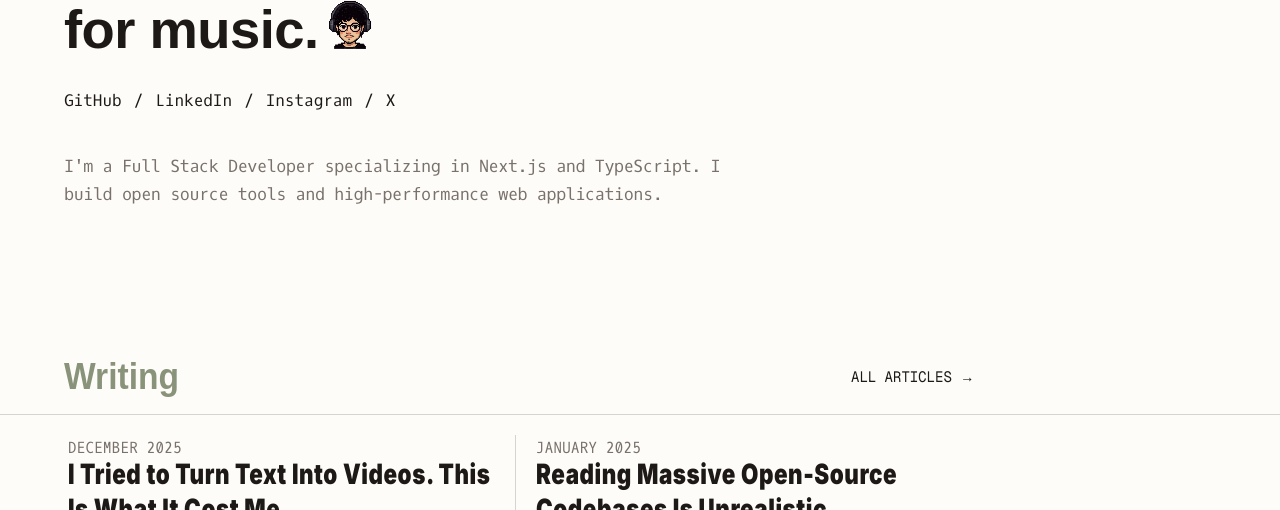
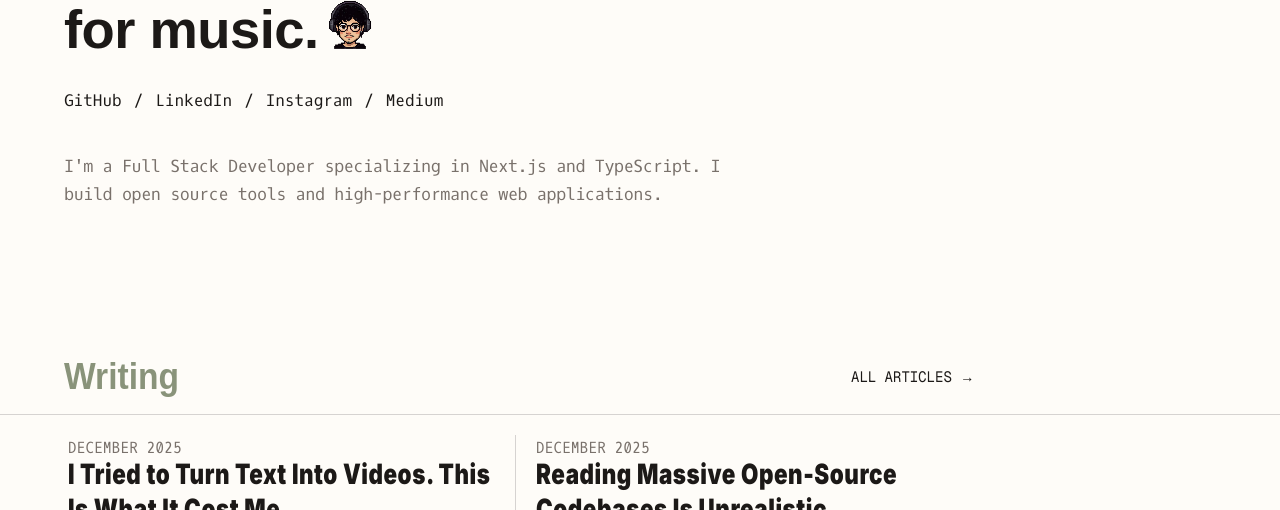
Before and after one commit to wakeupguruu/portfolio, a Next.js app: page / in a window 1280 px wide. Shown: the part 235-745 px from the top of the page. Built offline with nearby package versions, Linux system fonts and the light colour scheme; a web font is replaced by a local one.

Commit message:
Update home page metadata and blog data

```diff
--- a/app/blog/data.ts
+++ b/app/blog/data.ts
@@ -10,7 +10,7 @@ export const POSTS = [
         readingTime: "3 min read"
     },
     {
-        date: "JANUARY 2025",
+        date: "DECEMBER 2025",
         title: "Reading Massive Open-Source Codebases Is Unrealistic",
         slug: "reading-massive-open-source-codebases-is-unrealistic",
         href: "/blog/reading-massive-open-source-codebases-is-unrealistic",
@@ -20,7 +20,7 @@ export const POSTS = [
         readingTime: "5 min read"
     },
     {
-        date: "JANUARY 2025",
+        date: "DECEMBER 2025",
         title: "My First Open Source Contribution",
         slug: "zulip-open-source",
         href: "/blog/zulip-open-source",
--- a/app/page.tsx
+++ b/app/page.tsx
@@ -1,4 +1,5 @@
 import Image from "next/image";
+import { Metadata } from "next";
 import { PixelIcon } from "@/components/pixel-icon";
 import { HeroAnimation } from "@/components/hero-animation";
 import Link from "next/link";
@@ -18,6 +19,10 @@ const interTight = Inter_Tight({
 });
 
 import { POSTS } from "@/app/blog/data";
+
+export const metadata: Metadata = {
+  title: "Guru Vyas",
+};
 
 export default function Home() {
   const posts = POSTS;
@@ -62,7 +67,7 @@ export default function Home() {
             <span className="text-muted-foreground/40">/</span>
             <a href="https://www.instagram.com/guruthlesss/" target="_blank" rel="noreferrer" className="px-1 transition-all duration-75 hover:bg-black hover:text-white! dark:hover:bg-white dark:hover:text-black! rounded-sm">Instagram</a>
             <span className="text-muted-foreground/40">/</span>
-            <a href="https://twitter.com" target="_blank" rel="noreferrer" className="px-1 transition-all duration-75 hover:bg-black hover:text-white! dark:hover:bg-white dark:hover:text-black! rounded-sm">X</a>
+            <a href="https://medium.com/@vyasguru44" target="_blank" rel="noreferrer" className="px-1 transition-all duration-75 hover:bg-black hover:text-white! dark:hover:bg-white dark:hover:text-black! rounded-sm">Medium</a>
           </div>
 
           <p
```
